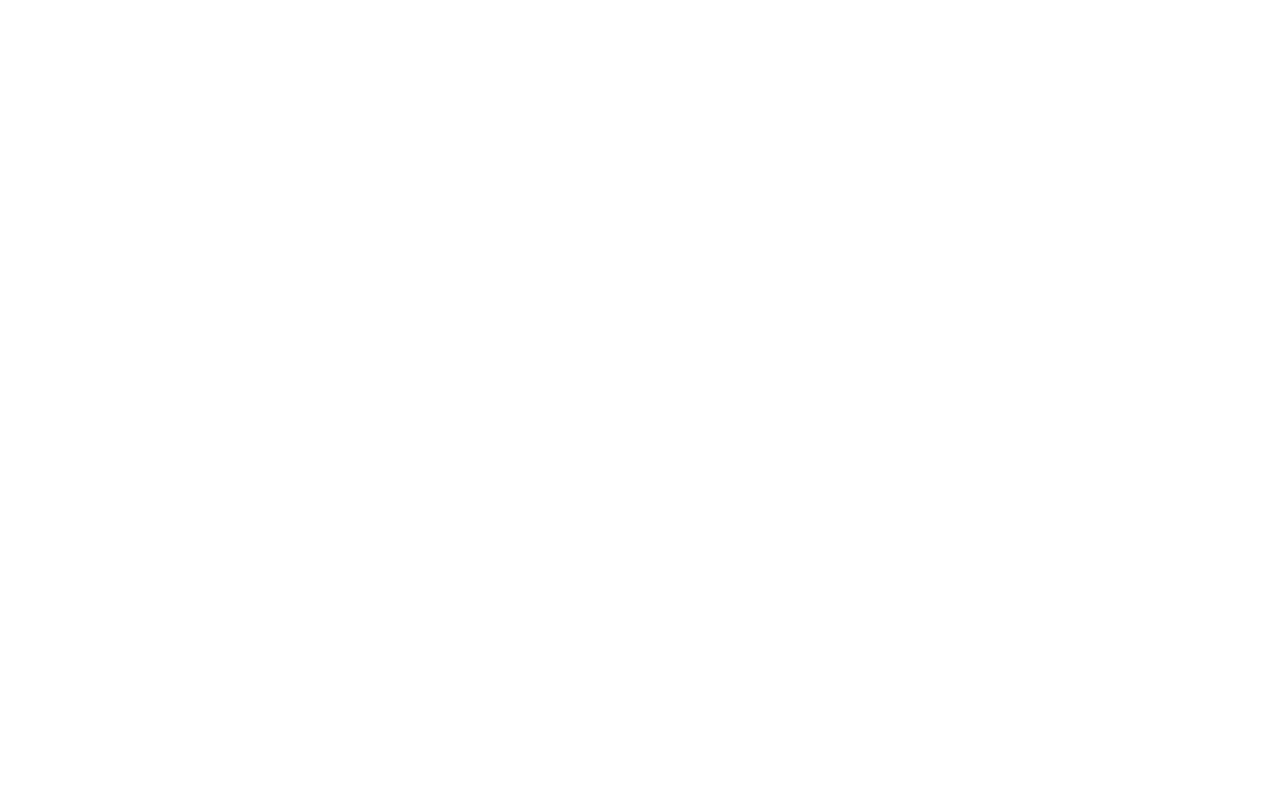
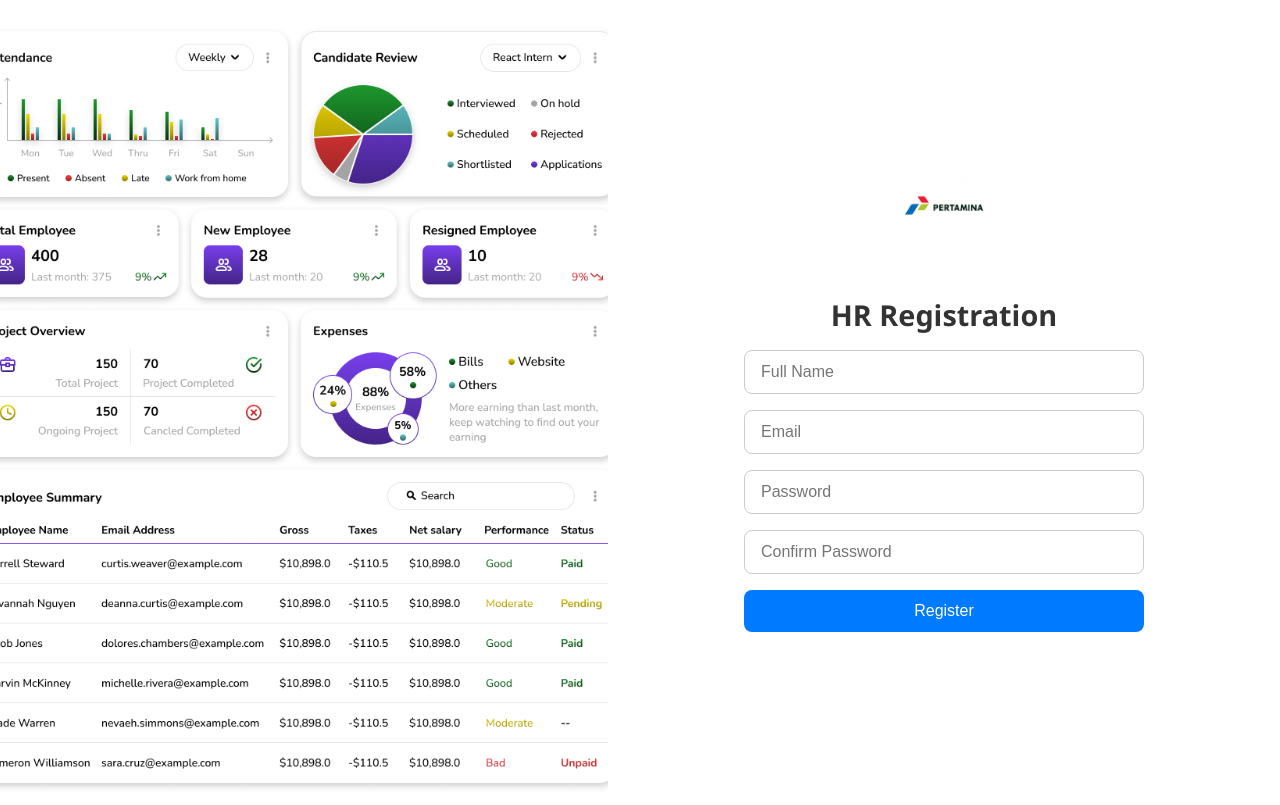
Before and after one commit to chiragbang/hrms-dashboard, a React (Create React App) app in the folder client/: page /register in a window 1280 px wide. Before the commit this address had no page. Built offline with nearby package versions, Linux system fonts and the light colour scheme.

Commit message:
register-page

```diff
--- a/client/src/App.js
+++ b/client/src/App.js
@@ -4,6 +4,7 @@
 
 import LoginPage from './pages/LoginPage';
 import Dashboard from './pages/Dashboard';
+import RegisterPage from './pages/RegisterPage';
 
 function App() {
   const isAuthenticated = localStorage.getItem('token');
@@ -25,6 +26,7 @@
     <Router>
       <Routes>
         <Route path="/" element={<LoginPage />} />
+        <Route path="/register" element={<RegisterPage />} />
 
         {/* Protected Route */}
         <Route
--- /dev/null
+++ b/client/src/pages/RegisterPage.js
@@ -0,0 +1,96 @@
+import React, { useState } from 'react';
+import '../styles/RegisterPage.css'; // Import the CSS file
+// import logo from '../assets/logo.png';
+// import sideImage from '../assets/side-image.jpg';
+import axios from 'axios';
+
+const RegisterPage = () => {
+  const [form, setForm] = useState({
+    name: '',
+    email: '',
+    password: '',
+    confirmPassword: '',
+  });
+  const [error, setError] = useState('');
+  const [message, setMessage] = useState('');
+
+  const handleChange = (e) => {
+    setForm({ ...form, [e.target.name]: e.target.value });
+  };
+
+  const handleSubmit = async (e) => {
+    e.preventDefault();
+    setError('');
+    setMessage('');
+
+    if (form.password !== form.confirmPassword) {
+      return setError('Passwords do not match');
+    }
+
+    try {
+      const { name, email, password } = form;
+      const res = await axios.post('http://localhost:5000/api/auth/register', {
+        name,
+        email,
+        password,
+      });
+      setMessage(res.data.msg || 'Registered successfully');
+      setForm({ name: '', email: '', password: '', confirmPassword: '' });
+    } catch (err) {
+      setError(err.response?.data?.msg || 'Something went wrong');
+    }
+  };
+
+  return (
+    <div className="register-container">
+      <div className="left-side">
+        <img src="/dashboard.png" alt="side" className="side-image" />
+      </div>
+      <div className="right-side">
+        <div className="form-wrapper">
+          <img src="/logo.jpg" alt="Logo" className="logo" />
+          <h2>HR Registration</h2>
+          <form onSubmit={handleSubmit}>
+            <input
+              name="name"
+              type="text"
+              placeholder="Full Name"
+              value={form.name}
+              onChange={handleChange}
+              required
+            />
+            <input
+              name="email"
+              type="email"
+              placeholder="Email"
+              value={form.email}
+              onChange={handleChange}
+              required
+            />
+            <input
+              name="password"
+              type="password"
+              placeholder="Password"
+              value={form.password}
+              onChange={handleChange}
+              required
+            />
+            <input
+              name="confirmPassword"
+              type="password"
+              placeholder="Confirm Password"
+              value={form.confirmPassword}
+              onChange={handleChange}
+              required
+            />
+            <button type="submit">Register</button>
+          </form>
+          {error && <p className="error">{error}</p>}
+          {message && <p className="message">{message}</p>}
+        </div>
+      </div>
+    </div>
+  );
+};
+
+export default RegisterPage;
--- /dev/null
+++ b/client/src/styles/RegisterPage.css
@@ -0,0 +1,86 @@
+/* RegisterPage.css */
+.register-container {
+  display: flex;
+  height: 100vh;
+  font-family: 'Segoe UI', Tahoma, Geneva, Verdana, sans-serif;
+}
+
+.left-side {
+  flex: 1;
+  background-color: #f5f5f5;
+}
+
+.side-image {
+  width: 100%;
+  height: 100%;
+  object-fit: cover;
+}
+
+.right-side {
+  flex: 1;
+  display: flex;
+  justify-content: center;
+  align-items: center;
+  padding: 2rem;
+}
+
+.form-wrapper {
+  max-width: 400px;
+  width: 100%;
+  text-align: center;
+}
+
+.logo {
+  width: 100px;
+  margin-bottom: 1.5rem;
+}
+
+h2 {
+  margin-bottom: 1rem;
+  font-size: 1.8rem;
+  color: #333;
+}
+
+form {
+  display: flex;
+  flex-direction: column;
+  gap: 1rem;
+}
+
+input {
+  padding: 0.75rem 1rem;
+  border: 1px solid #ccc;
+  border-radius: 8px;
+  font-size: 1rem;
+  outline: none;
+  transition: border-color 0.2s ease;
+}
+
+input:focus {
+  border-color: #007bff;
+}
+
+button {
+  padding: 0.75rem 1rem;
+  background-color: #007bff;
+  color: white;
+  border: none;
+  border-radius: 8px;
+  font-size: 1rem;
+  cursor: pointer;
+  transition: background-color 0.2s ease;
+}
+
+button:hover {
+  background-color: #0056b3;
+}
+
+.error {
+  color: red;
+  margin-top: 1rem;
+}
+
+.message {
+  color: green;
+  margin-top: 1rem;
+}
```
Also changed, not shown: client/public/dashboard.png (added), client/public/logo.jpg (added).
